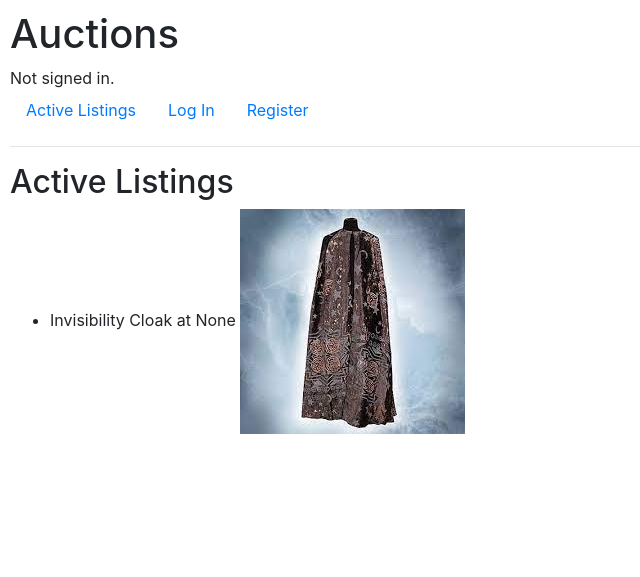
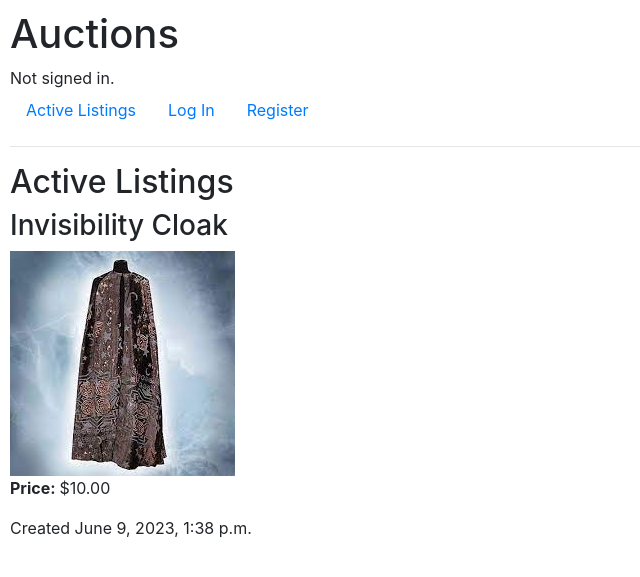
Before and after one commit to amielchristian/commerce, a Django app: page / in a window 1280 px wide. Shown: the top 577 px of the page, without its empty margins (0-640 px from the left). Run offline with Django 3.2, Linux system fonts and the light colour scheme; data comes from the database, SQL or seed files in the repository; both versions use the stored data as it was after the commit; data that the repository does not hold is empty; some libraries are stand-ins or nearby versions.

Commit message:
Implement image and time display

```diff
--- a/auctions/models.py
+++ b/auctions/models.py
@@ -14,14 +14,20 @@ class Category(models.Model):
 class Listing(models.Model):
     name = models.CharField(max_length=64)
     category = models.ForeignKey(Category, on_delete=models.RESTRICT)
-    image = models.ImageField()
+    image = models.ImageField(upload_to="auctions/static/auctions")
     lister = models.ForeignKey(User, on_delete=models.CASCADE, related_name="listings")
+    time = models.DateTimeField(auto_now_add=True)
+    start_price = models.DecimalField(decimal_places=2, max_digits=10)
+
+    def image_name(self):
+        dir = self.image.name.split("/")
+        return dir[-1]
 
     def highest_bid(self):
         highest_bid_instance = self.bid_set.order_by('-bid').first()
         if highest_bid_instance:
             return highest_bid_instance.bid
-        return None
+        return self.start_price
 
     def __str__(self):
         return f"{self.name}"
--- a/auctions/templates/auctions/index.html
+++ b/auctions/templates/auctions/index.html
@@ -2,12 +2,10 @@
 
 {% block body %}
     <h2>Active Listings</h2>
-    <ul>
-        <li>
             {% for listing in listings %}
-                {{ listing }} at {{ listing.highest_bid }}
-                <img src="{{ listing.image }}" alt="Image of {{ listing.title }}">
+                <h3>{{ listing }}</h3>
+                <img src="/static/auctions/{{ listing.image_name }}" alt="Image of {{ listing.name }}">
+                <p><b>Price: </b>${{ listing.highest_bid }}</p>
+                <p>Created {{ listing.time }}</p>
             {% endfor %}
-        </li>
-    </ul>
 {% endblock %}
```
Also changed, not shown: auctions/migrations/0003_alter_listing_image.py (added), auctions/migrations/0004_alter_listing_image.py (added), auctions/migrations/0005_listing_time.py (added), auctions/migrations/0006_listing_start_price.py (added), auctions/static/auctions/Untitled.jpg (added), auctions/static/auctions/fm_logo.png (added), db.sqlite3, hamcycle.png (deleted), 1 other file.
